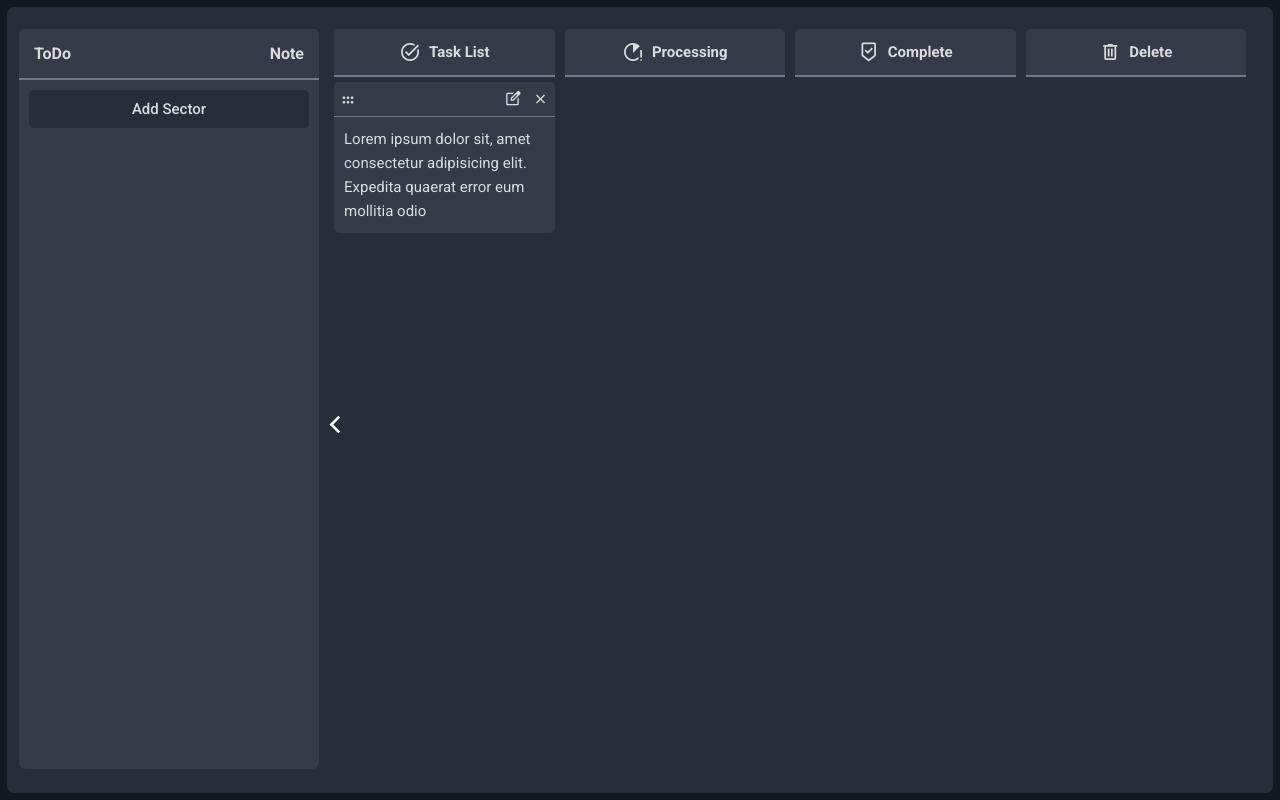
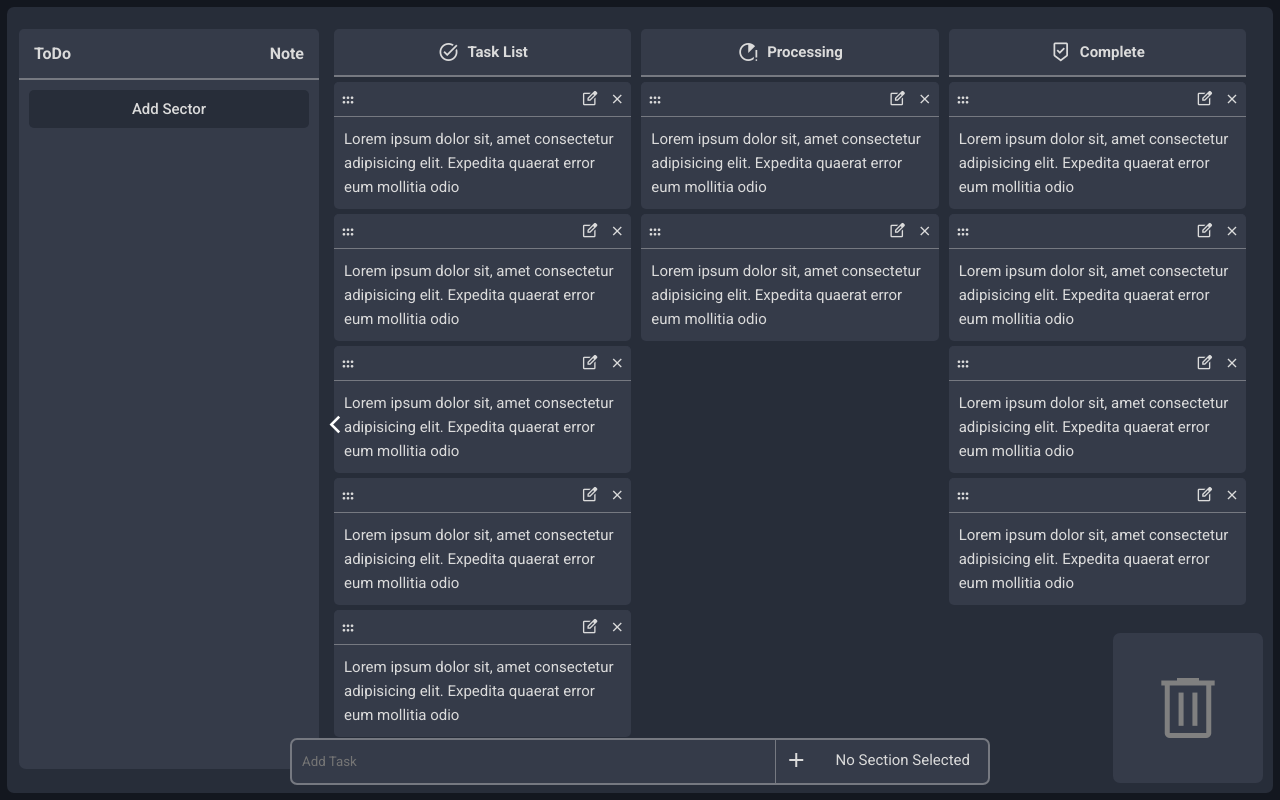
Before and after one commit to MdMostakimBillah/React-ToDo, a React (Vite) app: page / in a window 1280 px wide. Built offline with nearby package versions, Linux system fonts and the light colour scheme.

Commit message:
add a task add input and add a delete box

```diff
--- a/src/components/TodoListOperation.jsx
+++ b/src/components/TodoListOperation.jsx
@@ -2,6 +2,7 @@ import classes from "../styles/TodoListOperation.module.css";
 import SingleTask from "./SingleTask";
 const TodoListOperation = () => {
   return (
+    <>
       <div className={classes.WraperListOperation}>
         <div className={classes.TaskList}>
           <div className={classes.topTitle}>
@@ -10,12 +11,22 @@ const TodoListOperation = () => {
           </div>
           <div className={classes.taskesWraper}>
             <SingleTask />
+            <SingleTask />
+            <SingleTask />
+            <SingleTask />
+            <SingleTask />
           </div>
         </div>
         <div className={classes.ProcessingList}>
           <div className={classes.topTitle}>
-          <span className="material-symbols-outlined">running_with_errors</span>
+            <span className="material-symbols-outlined">
+              running_with_errors
+            </span>
             <h3>Processing</h3>
+          </div>
+          <div className={classes.taskesWraper}>
+            <SingleTask />
+            <SingleTask />
           </div>
         </div>
         <div className={classes.CompleteList}>
@@ -23,14 +34,45 @@ const TodoListOperation = () => {
             <span className="material-symbols-outlined">beenhere</span>
             <h3>Complete</h3>
           </div>
+          <div className={classes.taskesWraper}>
+            <SingleTask />
+            <SingleTask />
+            <SingleTask />
+
+            <SingleTask />
           </div>
-      <div className={classes.Delete}>
+        </div>
+        {/* <div className={classes.Delete}>
         <div className={classes.topTitle}>
           <span className="material-symbols-outlined">delete</span>
           <h3>Delete</h3>
         </div>
+      </div> */}
+      </div>
+      {/*adding data input*/}
+      <div className={classes.taskAddInput}>
+        <form action="">
+          <div className={classes.wraperAddTask}>
+            <div className={classes.inputField}>
+              <input type="text" placeholder="Add Task" />
+            </div>
+            <div className={classes.actionButton}>
+              <button type="submit" className={classes.addTaskBtn}>
+                <span className="material-symbols-outlined">add</span>
+              </button>
+              <div className={classes.selectedSection}>
+                <p value="No Section Selected">No Section Selected</p>
               </div>
             </div>
+          </div>
+        </form>
+      </div>
+
+      {/*delete box */}
+      <div className={classes.deleteBox}>
+        <span className="material-symbols-outlined">delete</span>
+      </div>
+    </>
   );
 };
 
--- a/src/styles/TodoListOperation.module.css
+++ b/src/styles/TodoListOperation.module.css
@@ -4,15 +4,14 @@
   padding: 10px;
   display: flex;
   justify-content: space-between;
+  position: relative;
 }
 .TaskList,
 .ProcessingList,
 .CompleteList,
 .Delete {
-  /* background-color: #ffffff21; */
   border-radius: 5px;
   width: 100%;
-  /* height: calc(100vh - 60px); */
   height: 100%;
   margin: 0 5px;
 }
@@ -44,3 +43,75 @@
 .taskesWraper::-webkit-scrollbar {
   width: 0;
 }
+
+.taskAddInput {
+  position: absolute;
+  bottom: 1%;
+  left: 0;
+  width: 100%;
+}
+.taskAddInput form {
+  width: 100%;
+}
+.wraperAddTask {
+  display: flex;
+  justify-content: space-between;
+  align-items: center;
+  width: 700px;
+  margin: 0 auto;
+  background-color: var(--secondary-white-color);
+  border: 2px solid #767981;
+  padding: 0 10px;
+  border-radius: 7px;
+}
+.taskAddInput form div input {
+  width: 100%;
+  padding: 10px 0;
+  outline: none;
+  background-color: transparent;
+  border: none;
+  color: var(--title-text-color);
+}
+.inputField {
+  width: 70%;
+}
+.actionButton {
+  display: flex;
+  align-items: center;
+  justify-content: space-between;
+  width: 30%;
+  border-left: 1px solid #767981;
+  color: var(--title-text-color);
+  padding: 8px;
+}
+.addTaskBtn {
+  cursor: pointer;
+  outline: none;
+  border: none;
+  background-color: transparent;
+}
+.addTaskBtn span {
+  color: var(--title-text-color);
+}
+.selectedSection p {
+  font-size: 15px;
+  margin-top: -3px;
+}
+.deleteBox {
+  width: 150px;
+  height: 150px;
+  position: absolute;
+  right: 10px;
+  bottom: 10px;
+  background-color: var(--secondary-white-color);
+  border-radius: 7px;
+  display: flex;
+  justify-content: center;
+  align-items: center;
+  text-align: center;
+}
+.deleteBox span {
+  font-size: 80px;
+  color: gray;
+  user-select: none;
+}
```
Lines whose indentation alone changed are shown as unchanged.
